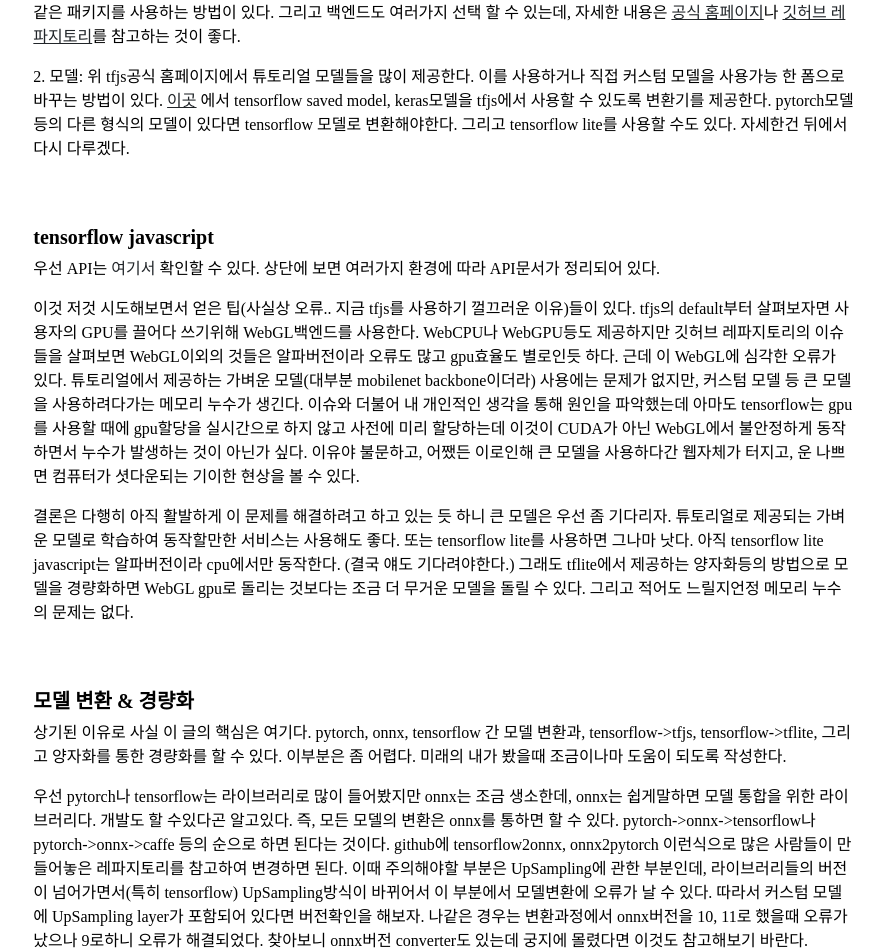
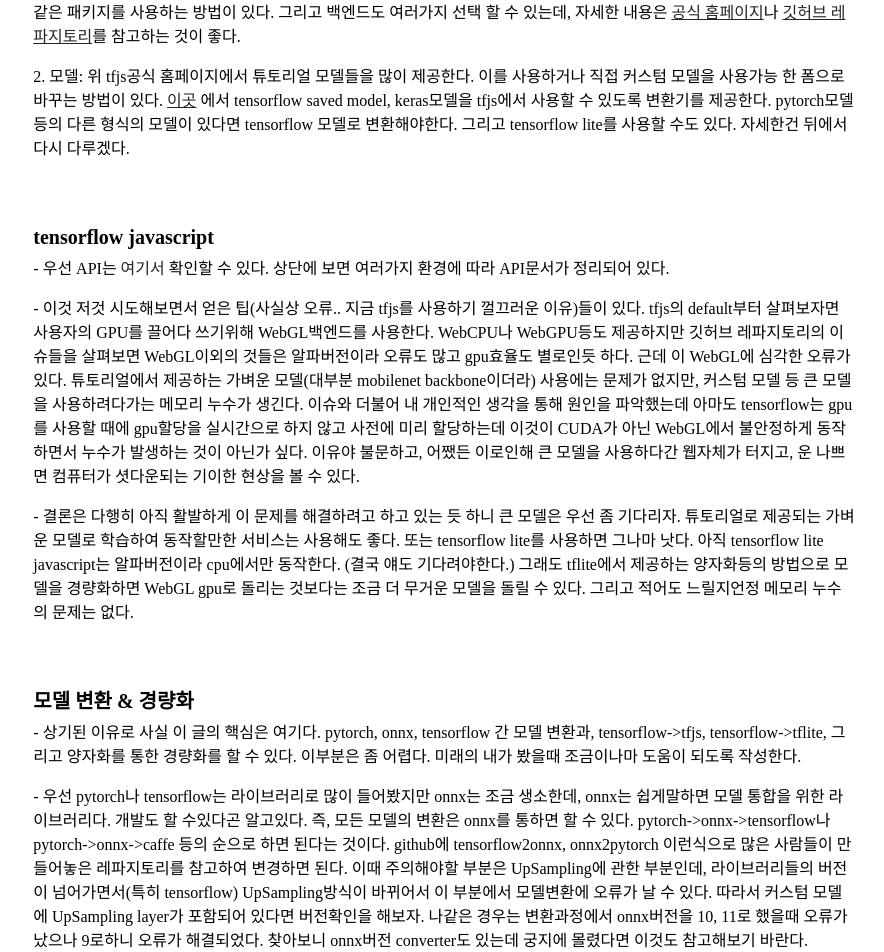
Before and after one commit to HyeongminMoon/tfjs_Edge-computing-by-inference-AImodel-on-WebGL, a Jekyll site: the page built from index.md, in a window 1280 px wide and 1400 px high, scrolled down 732 px. Shown: the top 952 px of the window, without its empty margins (196-1080 px from the left). Built offline with Jekyll 4.4.1, drawn with Linux system fonts in a browser that asks for light colours; some web fonts are replaced; some of the changed text lies outside the part shown.

Commit message:
Update publications.html

```diff
--- a/_includes/publications.html
+++ b/_includes/publications.html
@@ -39,29 +39,29 @@
 <br></br>
 
 <h5 class="jm-font"> <b>tensorflow javascript</b> </h5>
-<p class="jm-font"> 우선 API는 <a herf="https://js.tensorflow.org/api/latest/">여기서</a> 확인할 수 있다. 상단에 보면 여러가지 환경에 따라 API문서가 정리되어 있다.</p>
-<p class="jm-font"> 이것 저것 시도해보면서 얻은 팁(사실상 오류.. 지금 tfjs를 사용하기 껄끄러운 이유)들이 있다. tfjs의 default부터 살펴보자면 사용자의 GPU를 끌어다 쓰기위해 WebGL백엔드를 사용한다.
+<p class="jm-font"> - 우선 API는 <a herf="https://js.tensorflow.org/api/latest/">여기서</a> 확인할 수 있다. 상단에 보면 여러가지 환경에 따라 API문서가 정리되어 있다.</p>
+<p class="jm-font"> - 이것 저것 시도해보면서 얻은 팁(사실상 오류.. 지금 tfjs를 사용하기 껄끄러운 이유)들이 있다. tfjs의 default부터 살펴보자면 사용자의 GPU를 끌어다 쓰기위해 WebGL백엔드를 사용한다.
     WebCPU나 WebGPU등도 제공하지만 깃허브 레파지토리의 이슈들을 살펴보면 WebGL이외의 것들은 알파버전이라 오류도 많고 gpu효율도 별로인듯 하다. 근데 이 WebGL에 심각한 오류가 있다. 튜토리얼에서
     제공하는 가벼운 모델(대부분 mobilenet backbone이더라) 사용에는 문제가 없지만, 커스텀 모델 등 큰 모델을 사용하려다가는 메모리 누수가 생긴다. 이슈와 더불어 내 개인적인 생각을 통해 원인을
     파악했는데 아마도 tensorflow는 gpu를 사용할 때에 gpu할당을 실시간으로 하지 않고 사전에 미리 할당하는데 이것이 CUDA가 아닌 WebGL에서 불안정하게 동작하면서 누수가 발생하는 것이 아닌가 싶다.
     이유야 불문하고, 어쨌든 이로인해 큰 모델을 사용하다간 웹자체가 터지고, 운 나쁘면 컴퓨터가 셧다운되는 기이한 현상을 볼 수 있다.</p>
-<p class="jm-font"> 결론은 다행히 아직 활발하게 이 문제를 해결하려고 하고 있는 듯 하니 큰 모델은 우선 좀 기다리자. 튜토리얼로 제공되는 가벼운 모델로 학습하여 동작할만한 서비스는 사용해도 좋다.
+<p class="jm-font"> - 결론은 다행히 아직 활발하게 이 문제를 해결하려고 하고 있는 듯 하니 큰 모델은 우선 좀 기다리자. 튜토리얼로 제공되는 가벼운 모델로 학습하여 동작할만한 서비스는 사용해도 좋다.
     또는 tensorflow lite를 사용하면 그나마 낫다. 아직 tensorflow lite javascript는 알파버전이라 cpu에서만 동작한다. (결국 얘도 기다려야한다.) 그래도 tflite에서 제공하는 양자화등의 방법으로 모델을 경량화하면
     WebGL gpu로 돌리는 것보다는 조금 더 무거운 모델을 돌릴 수 있다. 그리고 적어도 느릴지언정 메모리 누수의 문제는 없다.</p>
 <br></br>
 
 <h5 class="jm-font"> <b>모델 변환 & 경량화</b> </h5>
-<p class="jm-font"> 상기된 이유로 사실 이 글의 핵심은 여기다. pytorch, onnx, tensorflow 간 모델 변환과, tensorflow->tfjs, tensorflow->tflite, 그리고 양자화를 통한 경량화를 할 수 있다.
+<p class="jm-font"> - 상기된 이유로 사실 이 글의 핵심은 여기다. pytorch, onnx, tensorflow 간 모델 변환과, tensorflow->tfjs, tensorflow->tflite, 그리고 양자화를 통한 경량화를 할 수 있다.
     이부분은 좀 어렵다. 미래의 내가 봤을때 조금이나마 도움이 되도록 작성한다.</p>
-<p class="jm-font"> 우선 pytorch나 tensorflow는 라이브러리로 많이 들어봤지만 onnx는 조금  생소한데, onnx는 쉽게말하면 모델 통합을 위한 라이브러리다. 개발도 할 수있다곤 알고있다. 즉, 모든 모델의 변환은 onnx를 통하면 할 수 있다.
+<p class="jm-font"> - 우선 pytorch나 tensorflow는 라이브러리로 많이 들어봤지만 onnx는 조금  생소한데, onnx는 쉽게말하면 모델 통합을 위한 라이브러리다. 개발도 할 수있다곤 알고있다. 즉, 모든 모델의 변환은 onnx를 통하면 할 수 있다.
     pytorch->onnx->tensorflow나 pytorch->onnx->caffe 등의 순으로 하면 된다는 것이다. github에 tensorflow2onnx, onnx2pytorch 이런식으로 많은 사람들이 만들어놓은 레파지토리를 참고하여
     변경하면 된다. 이때 주의해야할 부분은 UpSampling에 관한 부분인데, 라이브러리들의 버전이 넘어가면서(특히 tensorflow) UpSampling방식이 바뀌어서 이 부분에서 모델변환에 오류가 날 수 있다.
     따라서 커스텀 모델에 UpSampling layer가 포함되어 있다면 버전확인을 해보자. 나같은 경우는 변환과정에서 onnx버전을 10, 11로 했을때 오류가 났으나 9로하니 오류가 해결되었다. 찾아보니 onnx버전
     converter도 있는데 궁지에 몰렸다면 이것도 참고해보기 바란다.</p>
-<p class="jm-font"> 어떻게든 당신의 모델을 tensorflow 형식으로 바꿨다면 축하한다. 여기까지 왔다면 그 뒤는 간단하다. (tfjs든 tflite든 결국 tensorflow에서 만들었기에 당연히 호환이 잘된다.)
+<p class="jm-font"> - 어떻게든 당신의 모델을 tensorflow 형식으로 바꿨다면 축하한다. 여기까지 왔다면 그 뒤는 간단하다. (tfjs든 tflite든 결국 tensorflow에서 만들었기에 당연히 호환이 잘된다.)
     tfjs에서 제공하는 변환기를 사용해서 tfjs 형식으로 바꿔주면 WebGL등의 방식을 이용할 수 있다. api문서를 참고하여 당신의 inference코드를 javascript로 번역해주면 끝이다. tfjs 깃허브를 참고하면
     변환기에서 양자화 하는 인수가 있다. 사용해보니 그다지 체감은 안된다.</p>
-<p class="jm-font"> 다음은 tflite를 사용하는 방법이다. tfjs와 똑같이 사용하는 것은 아니고, tflite용 api가 따로 있다. 알파버전으로 제공하는 기능이 매우 한정되어있고, cpu밖에 쓰지 못한다.
+<p class="jm-font"> - 다음은 tflite를 사용하는 방법이다. tfjs와 똑같이 사용하는 것은 아니고, tflite용 api가 따로 있다. 알파버전으로 제공하는 기능이 매우 한정되어있고, cpu밖에 쓰지 못한다.
     그럼에도 불구하고 이 방식을 추천한다. gpu활용은 아직 문제가 많으니 경량화라도 잘해서 문제없는 cpu로 동작시키는게 맘편하달까. tflite 모델은 이름에서부터 경량화를 목적으로 함이 드러나듯이
      여러가지 양자화 방법을 제공한다. 여기를 참고하여 커스텀 모델에 맞게 양자화 해보길 바란다.</p>
 <br></br>
```
